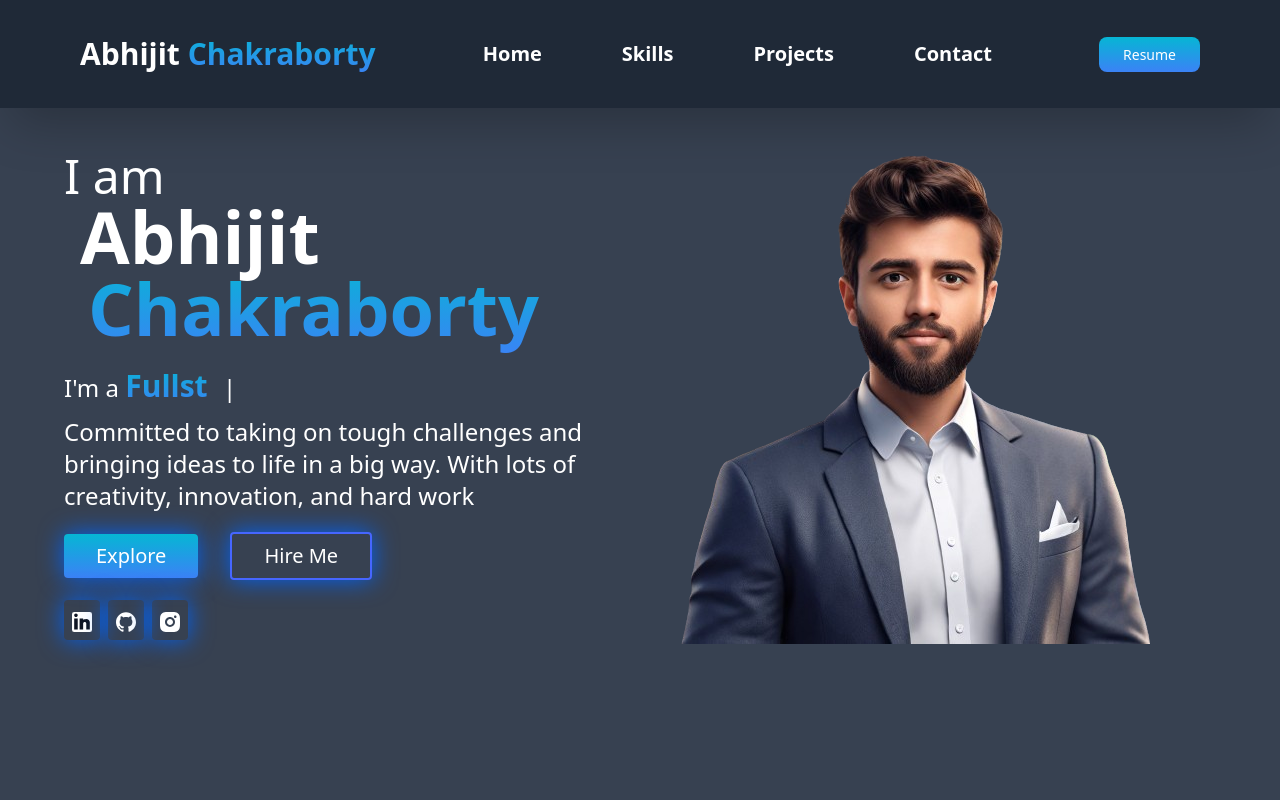
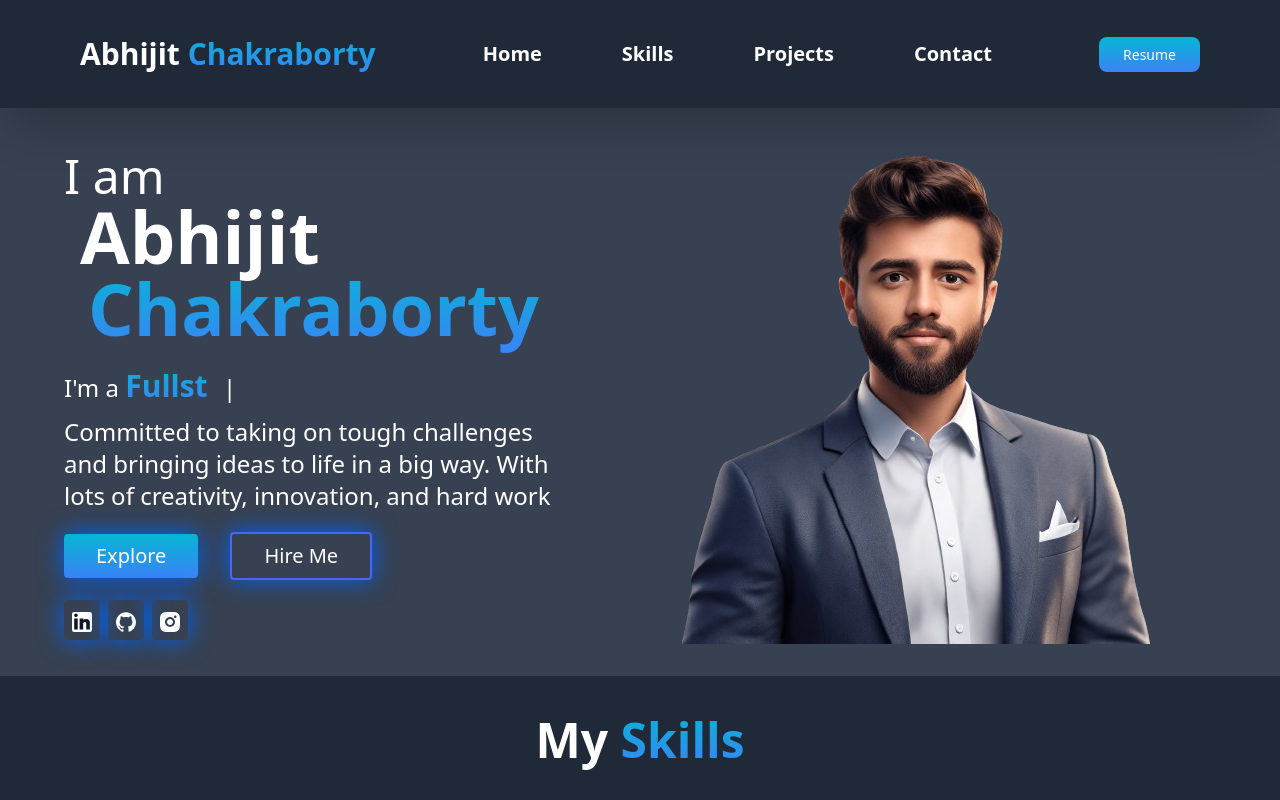
Before and after one commit to Abhijit-2002/Portfolio-repo, a React (Vite) app: page / in a window 1280 px wide. Shown: the top 800 px of the page. Built offline with nearby package versions, Linux system fonts and the light colour scheme.

Commit message:
Update App.jsx

```diff
--- a/src/App.jsx
+++ b/src/App.jsx
@@ -93,17 +93,17 @@ function App() {
         <div className="hidden md:block">
           <div
             id="Home"
-            className=" scroll-smooth relative flex  pt-36 lg:pt-36  px-8 lg:px-16  justify-evenly  bg-gray-700 lg:h-[100vh] "
+            className=" scroll-smooth relative flex  pt-36 lg:pt-36  px-8 lg:px-16  justify-evenly  bg-gray-700  h-auto w-full"
           >
-            <div className="text-white flex-1 mr-5">
-              <div className="">
+            <div className="text-white flex-1 mr-5 w-1/2">
+              <div className="w-full">
                 <p className="text-3xl lg:text-5xl font-medium mt-2">I am </p>
                 <h1 className="text-5xl font-bold pl-4 mb-6 lg:text-7xl  ">
                   Abhijit{" "}
                   <span className="gradiant-text lg:pl-2"> Chakraborty </span>
                 </h1>
 
-                <h1 className="text-2xl font-medium">
+                <h1 className="text-2xl font-medium ">
                   I'm a{" "}
                   <span className=" text-3xl font-bold gradiant-text">
                     <Typewriter
@@ -119,7 +119,7 @@ function App() {
                   <Cursor />
                 </h1>
 
-                <p className="text-xl lg:text-2xl font-normal lg:mt-3">
+                <p className="text-xl lg:text-2xl font-normal lg:mt-3 max-w-lg">
                   Committed to taking on tough challenges and bringing ideas to
                   life in a big way. With lots of creativity, innovation, and
                   hard work
@@ -157,7 +157,7 @@ function App() {
                 </div>
               </div>
             </div>
-            <div className="text-white flex-1 mb-8 ml-5 hidden lg:block h-24">
+            <div className="text-white flex-1 mb-8 ml-5 hiddenmd:inline-block h-auto w-full overflow-hidden">
               <img src={portfolio} alt="" className="" />
             </div>
           </div>
```
